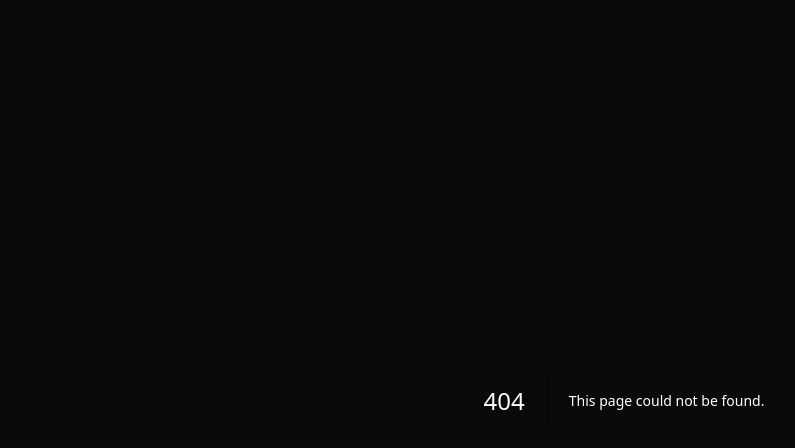
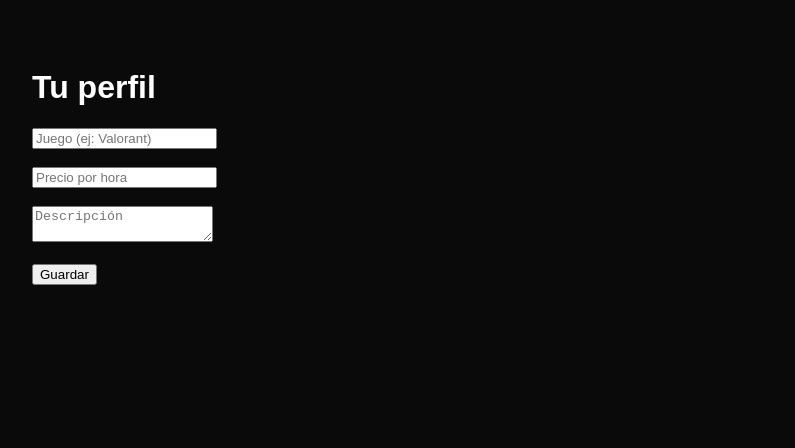
Before and after one commit to pruebaasesores/asesoria, a Next.js app: page /profile in a window 1280 px wide. Before the commit this address had no page. Shown: the top 448 px of the page, without its empty margins (16-811 px from the left). Built offline with nearby package versions, Linux system fonts and the light colour scheme; no server answers.

Commit message:
Create page.tsx

```diff
--- /dev/null
+++ b/app/profile/page.tsx
@@ -0,0 +1,61 @@
+'use client';
+
+import { useState } from 'react';
+import { supabase } from '@/lib/supabase/client';
+
+export default function ProfilePage() {
+  const [game, setGame] = useState('');
+  const [price, setPrice] = useState('');
+  const [description, setDescription] = useState('');
+
+  const save = async () => {
+    const {
+      data: { user },
+    } = await supabase.auth.getUser();
+
+    if (!user) return alert('No logueado');
+
+    await supabase
+      .from('profiles')
+      .update({
+        game,
+        price: Number(price),
+        description,
+      })
+      .eq('id', user.id);
+
+    alert('Perfil guardado');
+  };
+
+  return (
+    <main style={{ padding: 40 }}>
+      <h1>Tu perfil</h1>
+
+      <input
+        placeholder="Juego (ej: Valorant)"
+        value={game}
+        onChange={(e) => setGame(e.target.value)}
+      />
+
+      <br /><br />
+
+      <input
+        placeholder="Precio por hora"
+        value={price}
+        onChange={(e) => setPrice(e.target.value)}
+      />
+
+      <br /><br />
+
+      <textarea
+        placeholder="Descripción"
+        value={description}
+        onChange={(e) => setDescription(e.target.value)}
+      />
+
+      <br /><br />
+
+      <button onClick={save}>Guardar</button>
+    </main>
+  );
+}
```
